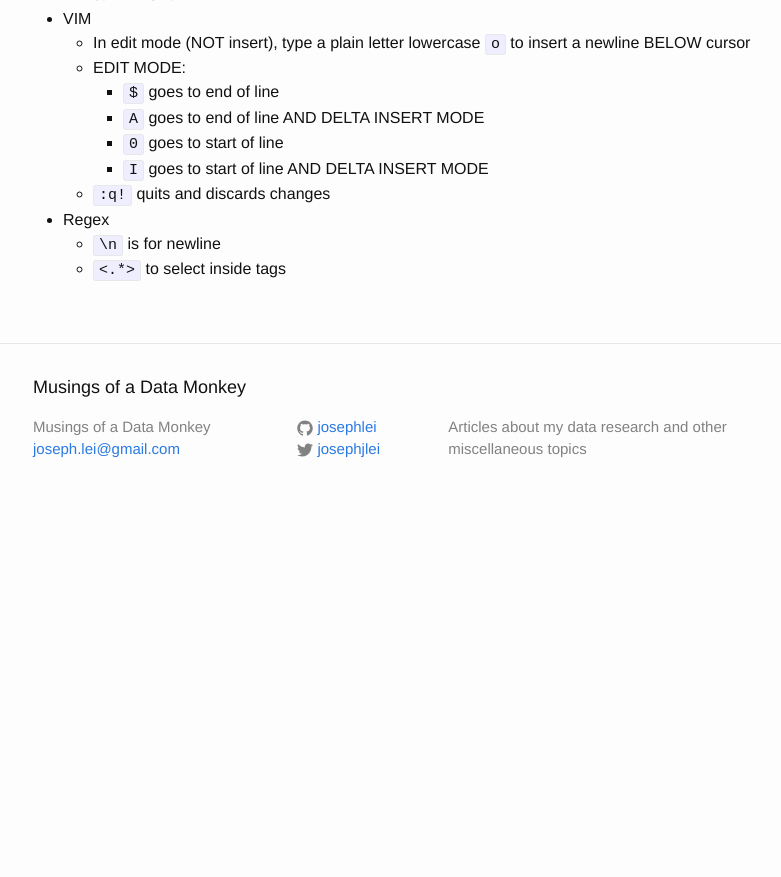
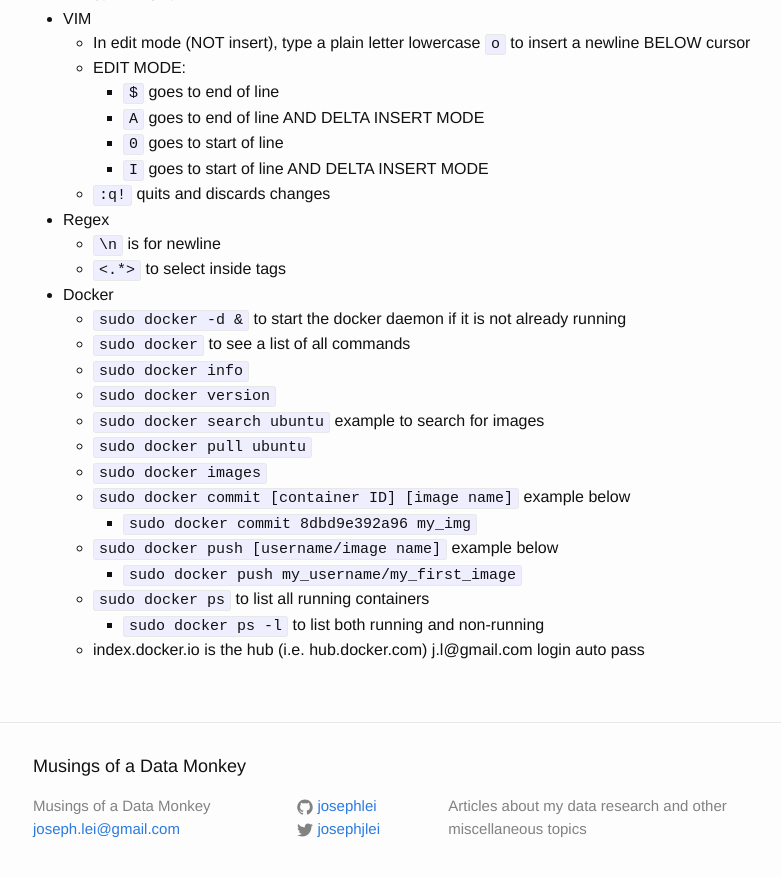
Before and after one commit to josephlei/jjl-website, a Jekyll site: the page built from _posts/2015-06-13-tips-and-tricks.markdown, in a window 1280 px wide and 900 px high, scrolled down 2088 px. Shown: the top 877 px of the window, without its empty margins (237-1018 px from the left). Built offline with Jekyll 4.4.1, drawn with Linux system fonts in a browser that asks for light colours; before the commit the page ends 2609 px from its top, so only the background shows below that.

Commit message:
update tips

```diff
--- a/_posts/2015-06-13-tips-and-tricks.markdown
+++ b/_posts/2015-06-13-tips-and-tricks.markdown
@@ -87,9 +87,22 @@ published: true
     * `I` goes to start of line AND DELTA INSERT MODE
   * `:q!` quits and discards changes
 
-
-
-
 * Regex
   * `\n` is for newline
   * `<.*>` to select inside tags
+
+* Docker
+  * `sudo docker -d &` to start the docker daemon if it is not already running
+  * `sudo docker` to see a list of all commands
+  * `sudo docker info`
+  * `sudo docker version`
+  * `sudo docker search ubuntu` example to search for images
+  * `sudo docker pull ubuntu`
+  * `sudo docker images`
+  * `sudo docker commit [container ID] [image name]` example below
+    * `sudo docker commit 8dbd9e392a96 my_img`
+  * `sudo docker push [username/image name]` example below
+    * `sudo docker push my_username/my_first_image`
+  * `sudo docker ps` to list all running containers
+    * `sudo docker ps -l` to list both running and non-running
+  * index.docker.io is the hub (i.e. hub.docker.com) j.l@gmail.com login auto pass
```
